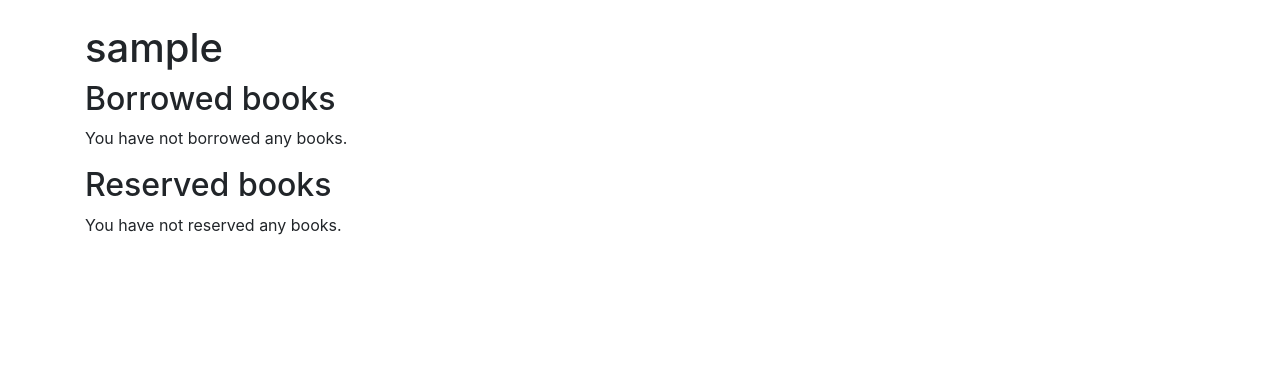
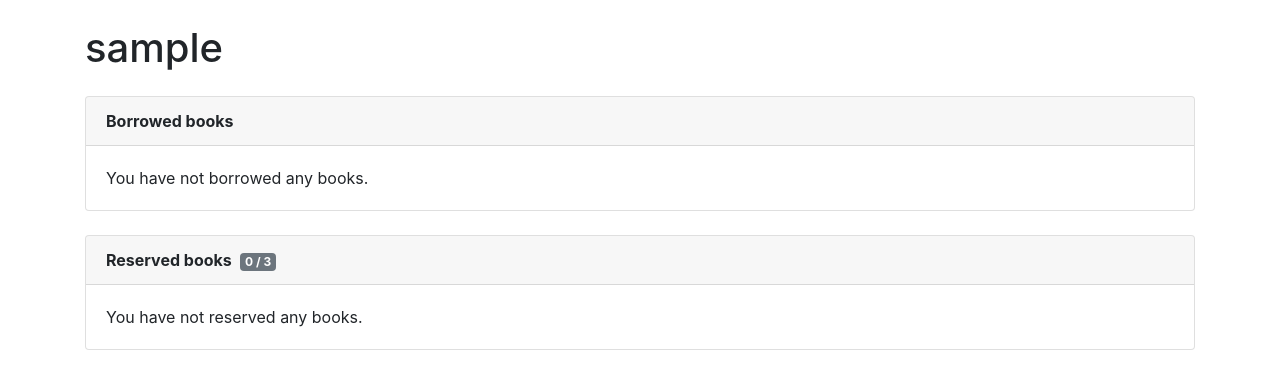
Before and after one commit to vkopio/django-library-manager, a Django app: page /library/user/ in a window 1280 px wide. Shown: the part 72-461 px from the top of the page. Run offline with Django 3.2, Linux system fonts and the light colour scheme; the visitor is signed in with stand-in values (Sample User, id 1); data that the repository does not hold is empty; parts of the project's set-up code (start-up, migrations or seed data) failed here and were passed over; some libraries are stand-ins or nearby versions.

Commit message:
Changed user page structure to be more clear

```diff
--- a/library_app/templates/library_app/_user_borrowings.html
+++ b/library_app/templates/library_app/_user_borrowings.html
@@ -1,7 +1,11 @@
-<h2>Borrowed books</h2>
+<div class="card my-4">
+    <div class="card-header">
+        <b>Borrowed books</b>
+    </div>
 
     {% if borrowings %}
-    <table class="table">
+        <div class="card-body py-0 px-2">
+            <table class="table card-text">
                 <tr>
                     <th class="w-75">Book</th>
                     <th>Due date</th>
@@ -17,6 +21,10 @@
                     </tr>
                 {% endfor %}
             </table>
+        </div>
     {% else %}
-    <p>You have not borrowed any books.</p>
+        <div class="card-body">
+            <p class="card-text">You have not borrowed any books.</p>
+        </div>
     {% endif %}
+</div>
--- a/library_app/templates/library_app/_user_reservations.html
+++ b/library_app/templates/library_app/_user_reservations.html
@@ -1,9 +1,14 @@
 {% load reservation_tags %}
 
-<h2>Reserved books</h2>
+<div class="card">
+    <div class="card-header">
+        <b>Reserved books</b>
+        <span class="badge badge-secondary ml-1">{{ reservations.count }} / 3</span>
+    </div>
 
     {% if reservations %}
-    <table class="table">
+        <div class="card-body py-0 px-2">
+            <table class="table card-text">
                 <tr>
                     <th class="w-75">Book</th>
                     <th>Queue position</th>
@@ -19,6 +24,11 @@
                     </tr>
                 {% endfor %}
             </table>
+        </div>
     {% else %}
-    <p>You have not reserved any books.</p>
+        <div class="card-body">
+            <p class="card-text">You have not reserved any books.</p>
+        </div>
     {% endif %}
+
+</div>
--- a/library_site/templates/layout/head.html
+++ b/library_site/templates/layout/head.html
@@ -9,5 +9,11 @@
           integrity="sha384-WskhaSGFgHYWDcbwN70/dfYBj47jz9qbsMId/iRN3ewGhXQFZCSftd1LZCfmhktB"
           crossorigin="anonymous">
 
+    <style>
+        .table th {
+            border: 0;
+        }
+    </style>
+
     <title>{% block title %}Library Manager{% endblock title %}</title>
 </head>
```
Lines whose indentation alone changed are shown as unchanged.
